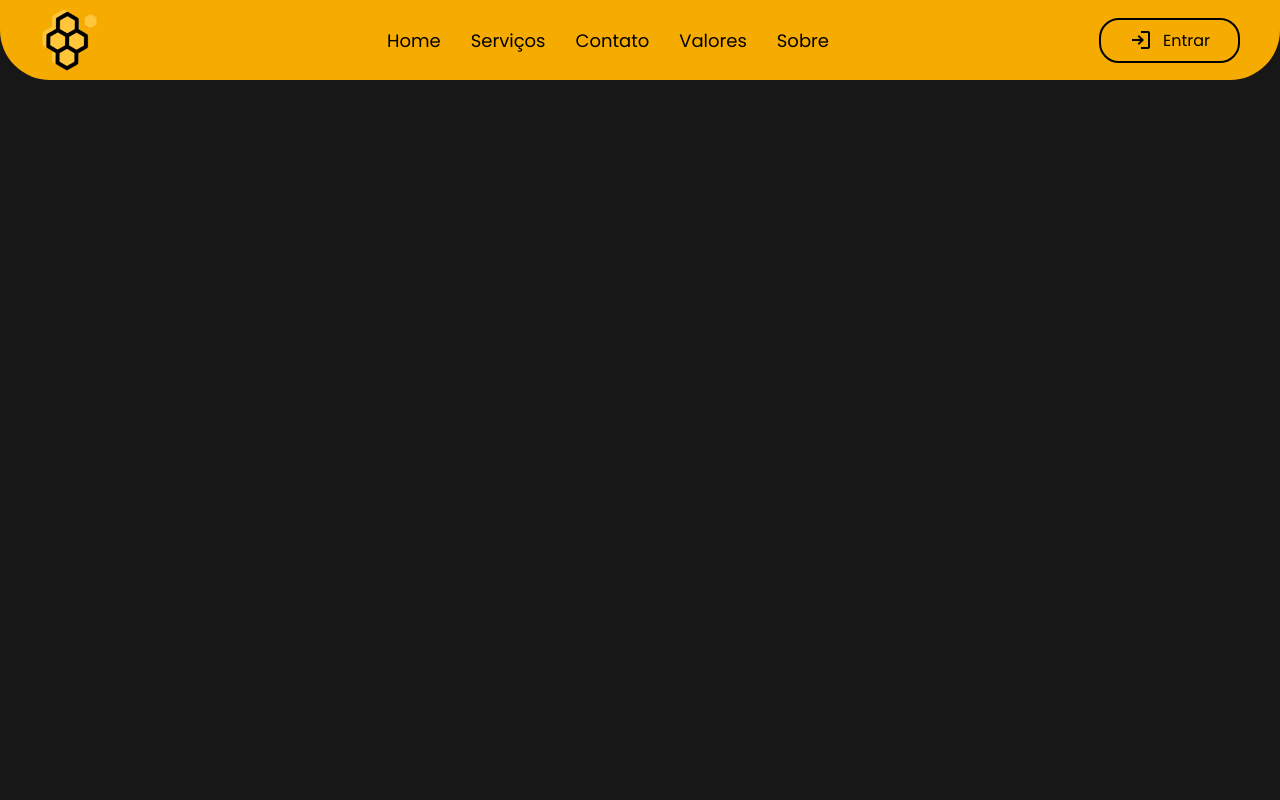
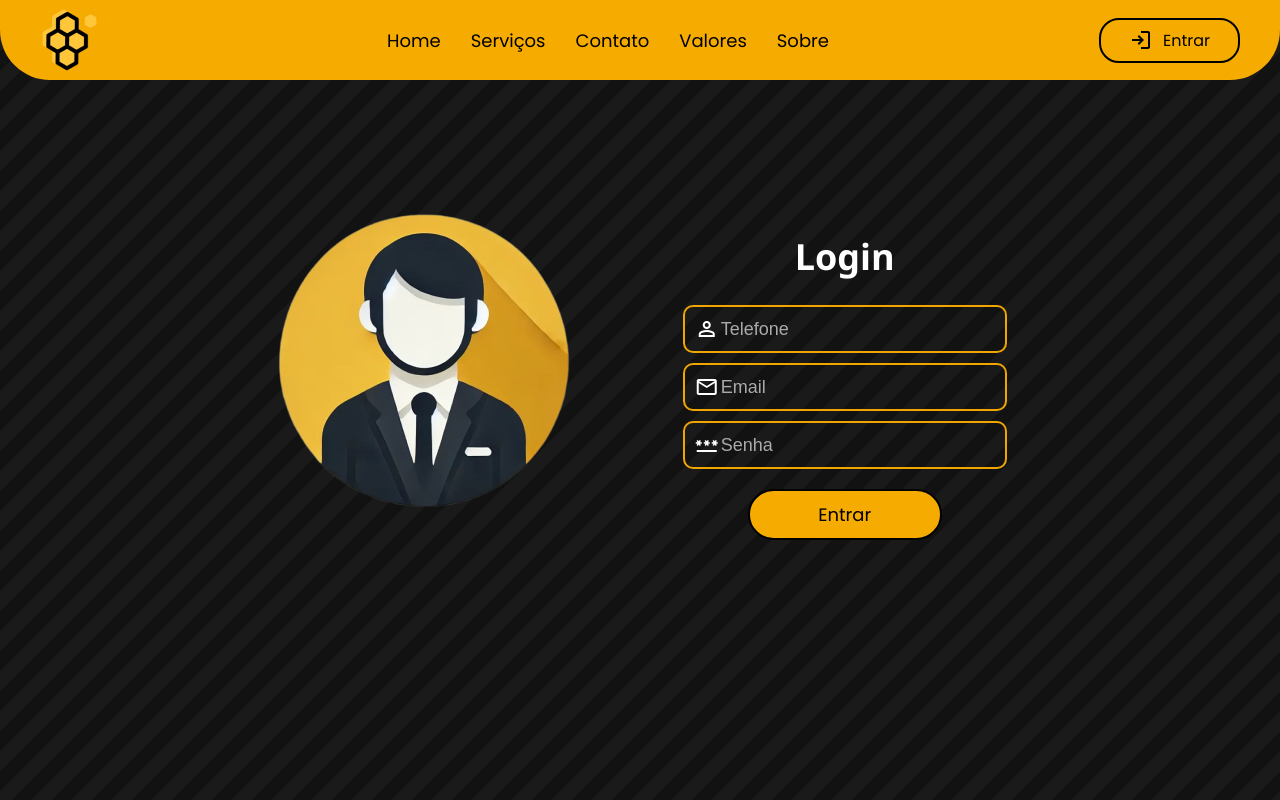
Before and after one commit to Guilherme-Augusto06/NestGuard-2.0, a Django app: page /login in a window 1280 px wide. Run offline with Django 5.2, Linux system fonts and the light colour scheme.

Commit message:
feat: criação da tela de login

```diff
--- a/NestGuardProject/AppNestGuard/templates/login.html
+++ b/NestGuardProject/AppNestGuard/templates/login.html
@@ -3,6 +3,33 @@
 
 {% block body %}
 {% include "navbar.html" %}
-
-
+<div class="containerLoginNest">
+    <div class="img-containerLoginNest">
+        <img src="{% static 'img/LoginIcon.png' %}" alt="Login Icon">
+    </div>
+    <div class="containerInputsLoginNest">
+        <h1>Login</h1>
+        <div class="input-containerLoginNest">
+            <span class="material-symbols-outlined" style="color: white;">
+                person
+                </span>
+            <input type="text" placeholder="Telefone"  />
+        </div>
+        <div class="input-containerLoginNest">
+            <span class="material-symbols-outlined" style="color: white;">
+                mail
+                </span>
+            <input type="text" placeholder="Email"  />
+        </div>
+        <div class="input-containerLoginNest">
+            <span class="material-symbols-outlined" style="color: white;">
+                password
+                </span>
+            <input type="text" placeholder="Senha" />
+        </div>
+        <a href="home" class="PrimaryButton-component-Login">
+            Entrar
+        </a>
+    </div>
+</div>
 {% endblock %}
--- a/NestGuardProject/static/css/login.css
+++ b/NestGuardProject/static/css/login.css
@@ -0,0 +1,69 @@
+
+.containerLoginNest{
+    display: flex;
+    justify-content: center;
+    padding: 10%;
+    gap: 10%;  /* Distância entre imagem e campos de input */
+
+}
+.containerInputsLoginNest h1{
+    color: white;
+    font-size: 36px;
+
+    font-family: 'Segoe UI', Tahoma, Geneva, Verdana, sans-serif;
+    text-align: center;
+}
+.input-containerLoginNest {
+    display: flex;
+    align-items: center;
+
+    border: 2px solid #f0a500;
+    border-radius: 10px;
+    padding: 10px;
+    width: 300px;
+    margin: 10px 0;
+  }
+
+  .input-containerLoginNest img {
+    width: 24px;
+    height: 24px;
+    margin-right: 10px;
+  }
+
+  .input-containerLoginNest input {
+    background-color: transparent;
+    border: none;
+    outline: none;
+    color: white;
+    font-size: 18px;
+    width: 100%;
+  }
+
+  .input-containerLoginNest input::placeholder {
+    color: #aaa;
+  }
+
+  .input-containerLoginNest input:focus::placeholder {
+    color: transparent;
+  }
+
+  .PrimaryButton-component-Login {
+    background-color: #F5AB00;
+    border: 2px solid black;
+    padding: 10px 20px;
+    border-radius: 100px;
+    color: black;
+    text-decoration: none;
+    font-family: 'Poppins', sans-serif;
+    display: block;  /* Ajusta para se comportar como um bloco */
+    margin: 20px auto;  /* Centraliza horizontalmente com margem automática */
+    text-align: center;  /* Garante que o texto fique alinhado no meio */
+    font-size: 18px;
+    width: 150px;  /* Controla a largura */
+    transition: background-color 0.3s;
+    cursor: pointer;
+}
+.PrimaryButton-component-Login:hover {
+    background-color: #000000;
+    color: #F5AB00;
+}
--- a/NestGuardProject/static/css/serviços.css
+++ b/NestGuardProject/static/css/serviços.css
@@ -3,7 +3,38 @@
     padding: 0;
     height: 100%;
     background-color: #181717;
-}
+    width: 100%;
+    height: 100%;
+
+
+    /* Dark mode colors and gradient */
+    background: #121212; /* Fallback for browsers that don't support gradients */
+    background: linear-gradient(
+      135deg,
+      #121212 25%,
+      #1a1a1a 25%,
+      #1a1a1a 50%,
+      #121212 50%,
+      #121212 75%,
+      #1a1a1a 75%,
+      #1a1a1a
+    );
+    background-size: 40px 40px;
+
+    /* Animation */
+    animation: move 4s linear infinite;
+  }
+
+  @keyframes move {
+    0% {
+      background-position: 0 0;
+    }
+    100% {
+      background-position: 40px 40px;
+    }
+  }
+
+
 .subtitlesHomepageNestGuard-01 {
     font-size: 2rem; /* Unidades relativas */
     font-family: 'Poppins', sans-serif;
--- a/NestGuardProject/templates/navbar.html
+++ b/NestGuardProject/templates/navbar.html
@@ -24,7 +24,7 @@
             </div>
 
             <div class="Buttons-component">
-                <a href="#" class="PrimaryButton-component">
+                <a href="login" class="PrimaryButton-component">
                     <span class="material-symbols-outlined">login</span>
                     Entrar
                 </a>
```
Also changed, not shown: other parts of NestGuardProject/static/css/serviços.css (+1 -32 lines), NestGuardProject/static/img/LoginIcon.png (added).
